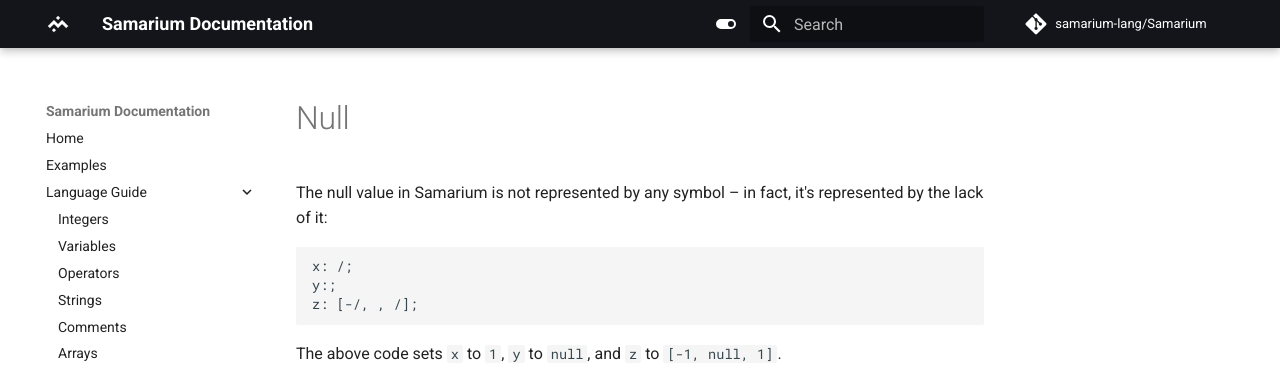
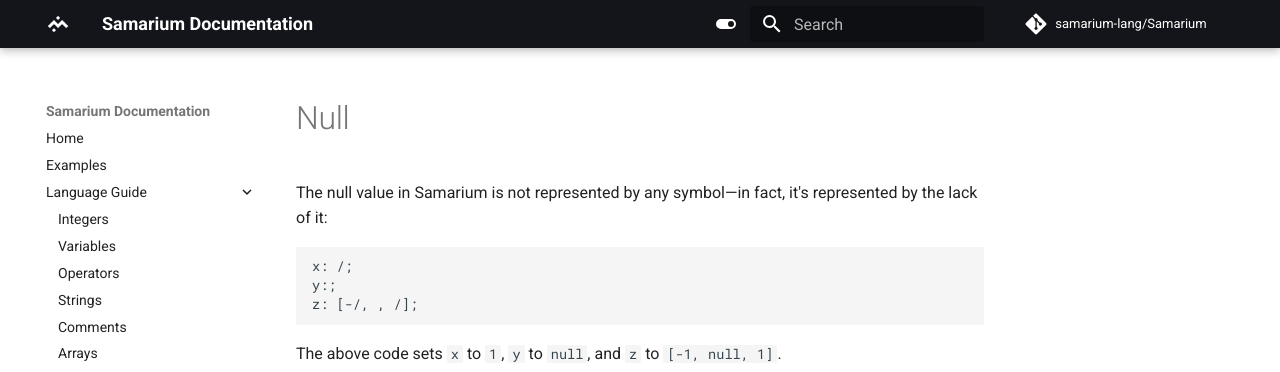
Before and after one commit to samarium-lang/Samarium, an MkDocs documentation site: the page built from docs/null.md, in a window 1280 px wide and 982 px high. Shown: the top 372 px of the window. Built offline with MkDocs 1.6.1 and Material for MkDocs 9.7.7, drawn with Linux system fonts in a browser that asks for light colours; comment, search, counter and statistics services are not loaded.

Commit message:
(docs) Minor corrections

````diff
--- a/docs/null.md
+++ b/docs/null.md
@@ -1,6 +1,6 @@
 # Null
 
-The null value in Samarium is not represented by any symbol – in fact, it's represented by the lack of it:
+The null value in Samarium is not represented by any symbol—in fact, it's represented by the lack of it:
 ```sm
 x: /;
 y:;
````
Also changed, not shown: docs/index.md (+1 -1 lines), docs/integers.md (+1 -1 lines).
